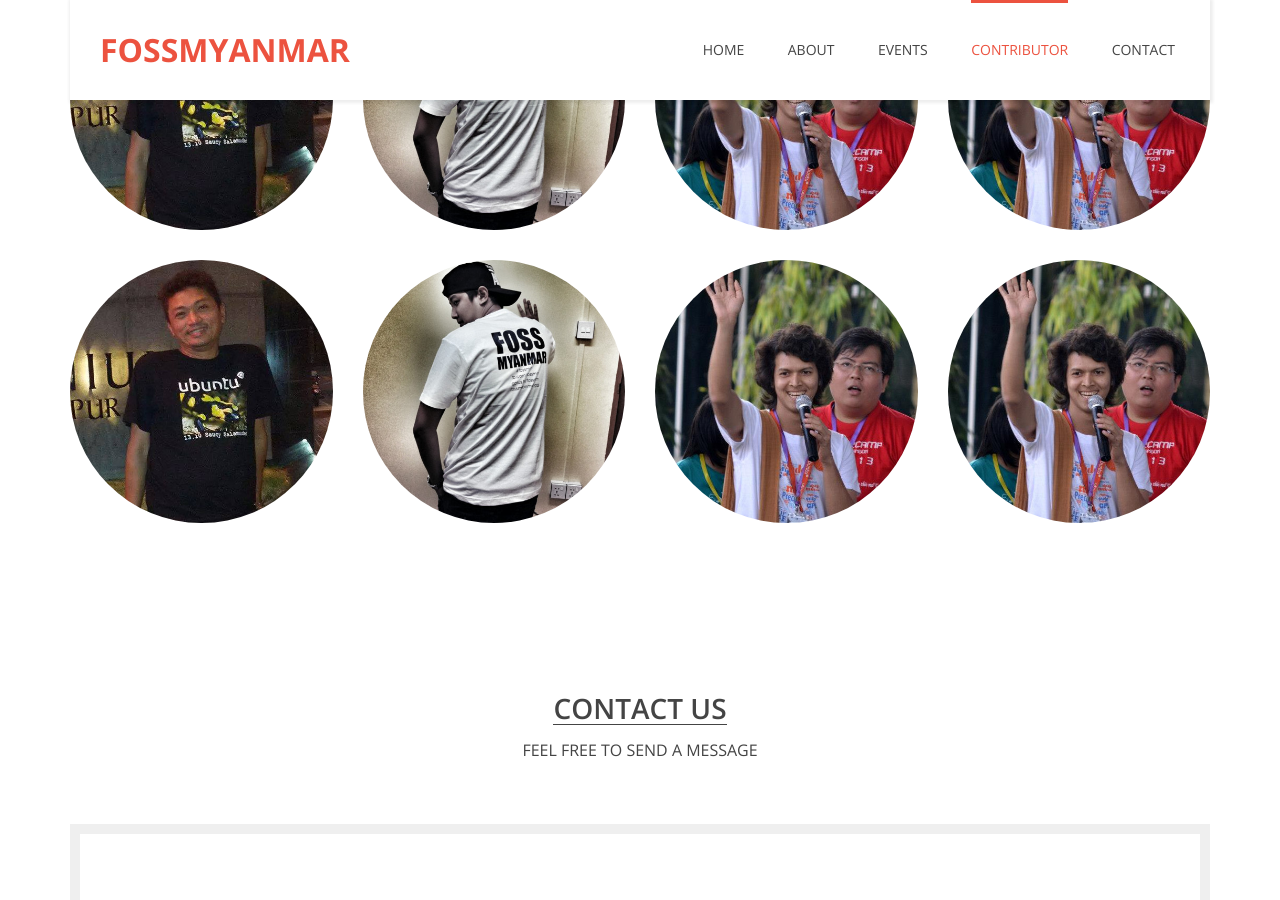
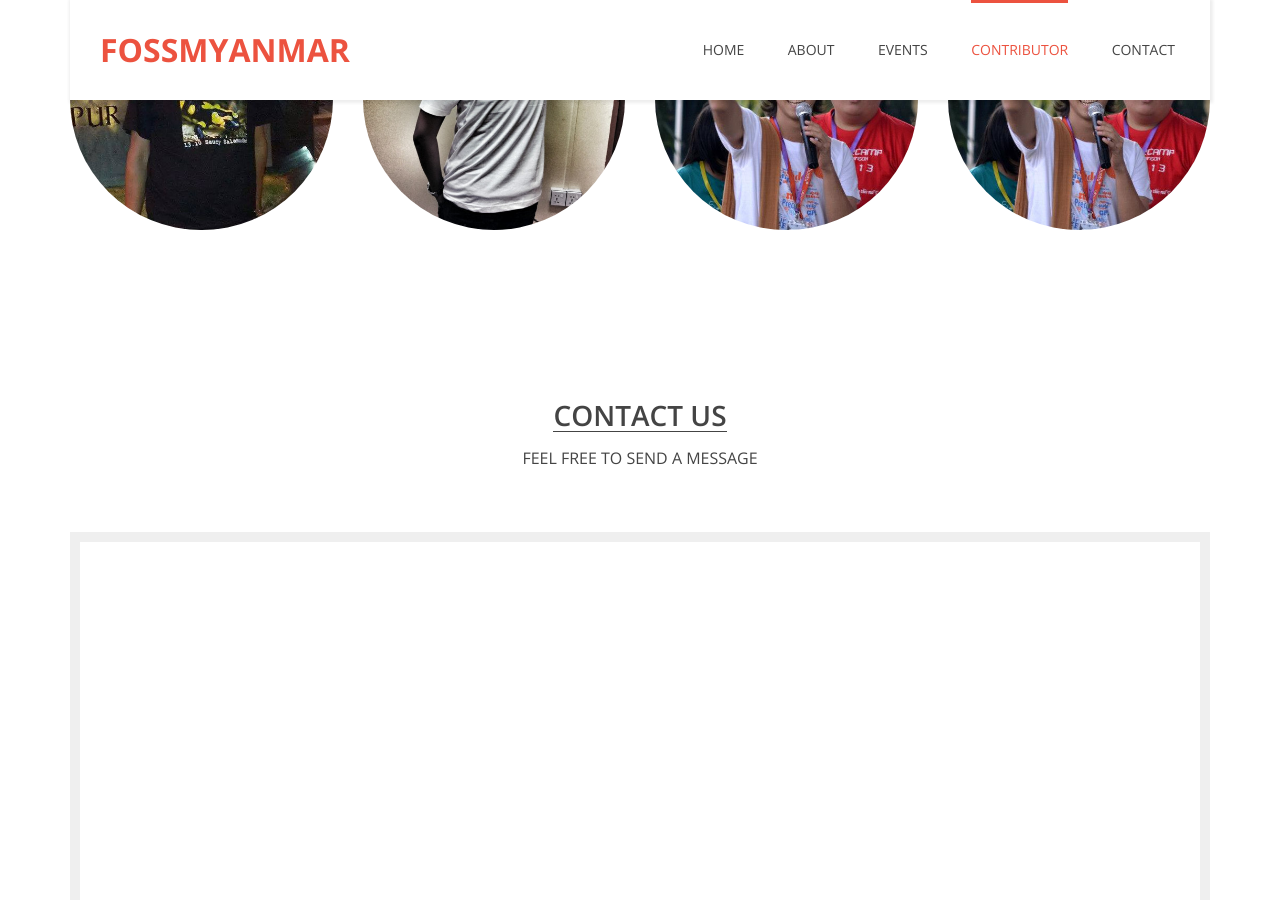
Before and after one commit to fossmyanmar/fossmyanmar.github.io, a Jekyll site: the page built from index.html, in a window 1280 px wide and 900 px high, scrolled down 2058 px. Built offline with Jekyll 4.4.1, drawn with Linux system fonts in a browser that asks for light colours.

Commit message:
fix loop

```diff
--- a/_data/member/chitkokowin.yml
+++ b/_data/member/chitkokowin.yml
@@ -1,4 +1,4 @@
-team : 1
+team : ႔Ubuntu Myanmar Loco Team
 name: Chit Ko Ko Win
 position: Member
 imgName: chitkokowin.jpg
--- a/_data/member/ethan.yml
+++ b/_data/member/ethan.yml
@@ -1,4 +1,4 @@
-team : 1
+team : ႔Ubuntu Myanmar Loco Team
 name: Ethan
 position: Member
 imgName: ethan.jpg
--- a/_data/member/kokoye.yml
+++ b/_data/member/kokoye.yml
@@ -1,4 +1,4 @@
-team : 1
+team : ႔Ubuntu Myanmar Loco Team
 name: Ko Ko Ye`
 position: Team Leader
 imgName: kokoye2007.jpg
--- a/_data/member/yehtutwin.yml
+++ b/_data/member/yehtutwin.yml
@@ -1,4 +1,4 @@
-team : 1
+team : ႔Ubuntu Myanmar Loco Team
 name: Ye htut Win
 position: Member
 imgName: kokoye2007.jpg
--- a/index.html
+++ b/index.html
@@ -174,7 +174,6 @@
 			</div> <!-- /.heading-section -->
 		</div> <!-- /.row -->
 		<div class="row">
-			{% for team in site.data.team.teams %}
 			{% for test in site.data.member %}
 			{% assign member =  test[1] %}
 			<div class="team-member col-md-3 col-sm-6">
@@ -187,12 +186,7 @@
 					<img src="images/members/{{ imgName }}" alt="{{ member.team }}">
 					<div class="team-overlay">
 						<h3>{{ member.name }}</h3>
-						{% if member.team == team.id %}
-							{% assign teamName = team.name %}
-						{% else %}
-							{% assign teamName =  "Other" %}
-						{% endif %}
-						<span> {{ teamName }}</span>
+						<span> {{ member.team }}</span>
 						<span>{{ member.position }}</span>
 						<ul class="social">
 							<li><a href="https://www.facebook.com/{{ member.social.facebook }}" class="fa fa-facebook" target="_blank"></a></li>
@@ -202,7 +196,6 @@
 					</div> <!-- /.team-overlay -->
 				</div> <!-- /.member-thumb -->
 			</div> <!-- /.team-member -->
-			{% endfor %}
 			{% endfor %}
 		</div> <!-- /.row -->
 	</div> <!-- /.container -->
```
